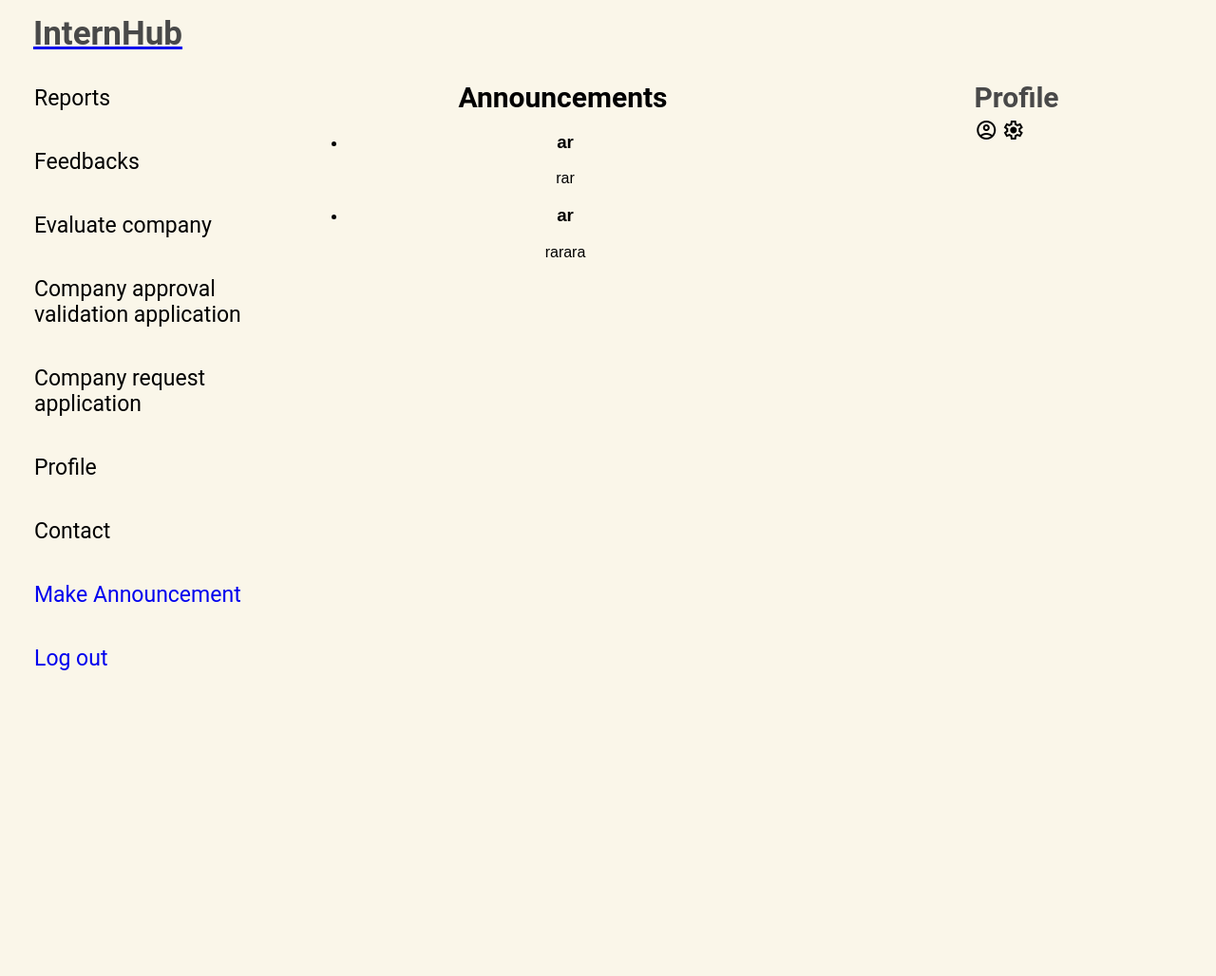
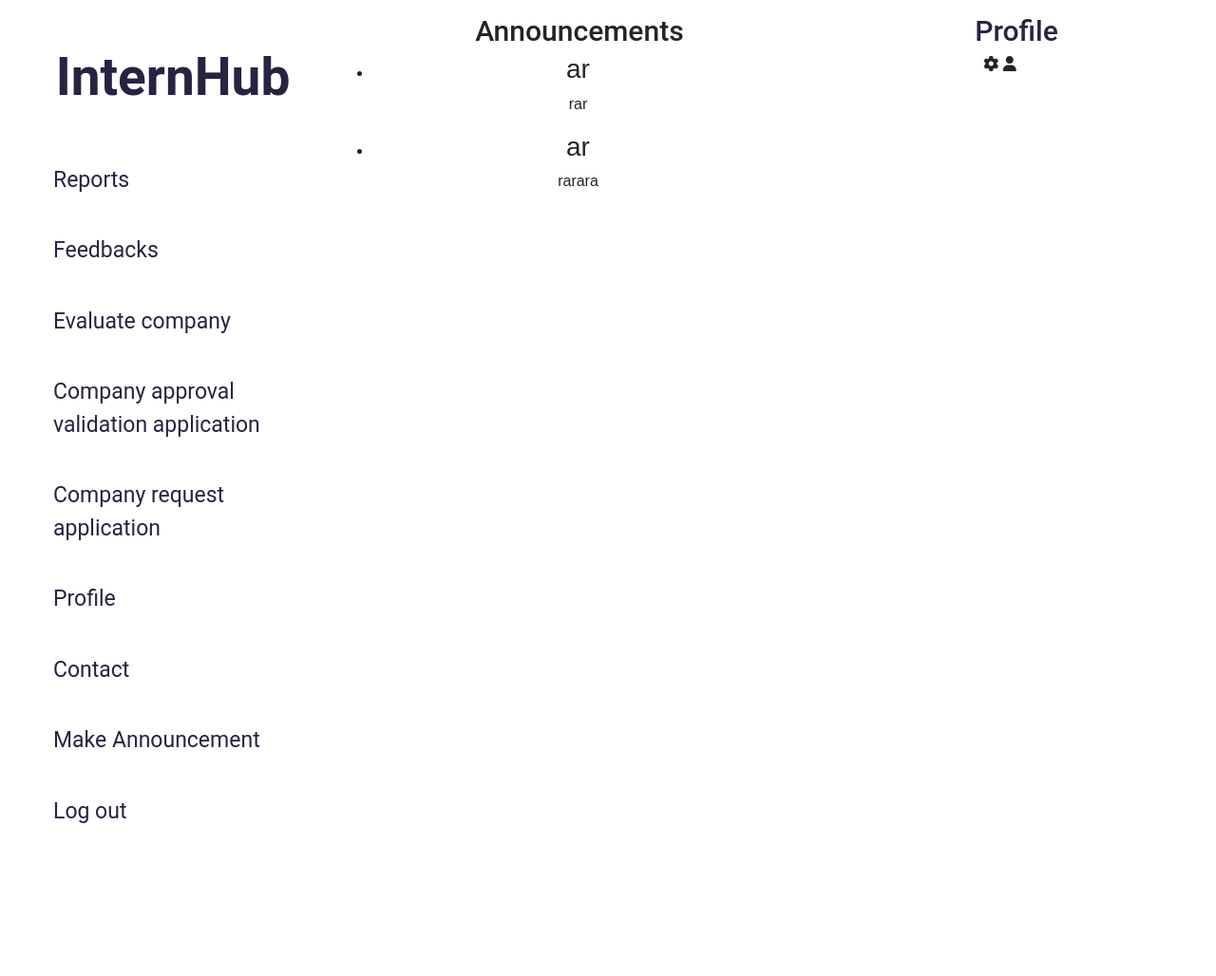
Before and after one commit to SarperArda/InternHub, a Django app: page / in a window 1280 px wide. Shown: the whole page at 95% size. Run offline with Django 4.2, Linux system fonts and the light colour scheme; a user stored in the database is signed in; data comes from the database, SQL or seed files in the repository; some libraries are stand-ins or nearby versions.

Commit message:
Main view updated
the colors and files changed

```diff
--- a/InternHub/main/static/main/home.css
+++ b/InternHub/main/static/main/home.css
@@ -1,9 +1,9 @@
 /* Colors*/
 :root {
-    --color-white-sand: #faf6e9;
-    --color-darker-sand: #ece8d9;
-    --color-cloud: #fffdf6;
-    --color-brown-sugar: #494949;
+    --color-dark-grey: #272343;
+    --color-snowbelt: #ffffff;
+    --color-light-green: #e3f6f5;
+    --color-green: #bae8e8;
 }
 
 /* Constants */
@@ -18,25 +18,8 @@
 body {
     margin: 0;
     padding: 0;
-    background-color: var(--color-cloud);
+    background-color: var(--color-snowbelt);
     font-family: sans-serif;
-}
-
-.page-header {
-    background-color: var(--color-white-sand);
-    overflow: hidden;
-    position: relative;
-    height: 70px;
-    width: 100%;
-}
-
-.page-header h1 {
-    font-family: "Roboto", sans-serif;
-    font-size: 35px;
-    color: var(--color-brown-sugar);
-    text-align: left;
-    margin: 15px 0 5px 35px;
-    position: relative;
 }
 
 .main-container {
@@ -45,13 +28,13 @@
     height: 100%;
     position: fixed;
     text-align: center;
-    grid-template-columns: 325px auto var(--profile-width);
+    grid-template-columns: 360px auto var(--profile-width);
 }
 
 .side-menu {
     grid-row: 1;
     grid-column: 1;
-    background-color: var(--color-white-sand);
+    background-color: var(--color-snowbelt);
     padding: 0;
     position: relative;
     width: 100%;
@@ -59,8 +42,8 @@
 }
 
 .side-menu nav {
-    background-color: var(--color-white-sand);
-    padding: 0 0 20px 0;
+    background-color: var(--color-snowbelt);
+    padding: 20px 0 20px 20px;
     position: relative;
     width: 325px;
     height: 100%;
@@ -72,32 +55,50 @@
     margin: 0;
 }
 
+.side-menu .title-li {
+    padding-bottom: 30px;
+    padding-top: 20px;
+}
+
+.side-menu .title {
+    font-family: "Roboto", sans-serif;
+    font-size: 55px;
+    color: var(--color-dark-grey);
+    text-align: left;
+    padding: 0 0 0 19px;
+    margin: 15px 0 5px 0;
+    text-decoration: none;
+    font-weight: bold;
+}
+
 .side-menu button {
     position: relative;
     font-family: "Roboto", sans-serif;
     text-align: left;
     outline: 0;
-    background-color: var(--color-white-sand);
+    background-color: var(--color-snowbelt);
     width: 100%;
     border: 0;
     padding: 20px 50px 20px 36px;
-    color: var(--color-snowbelt);
+    color: var(--color-dark-grey);
     font-size: 23px;
     -webkit-transition: all 0.3s ease;
     transition: all 0.3s ease;
     cursor: pointer;
+
+    border-radius: 15px;
 }
 
 .side-menu button:hover,
 .side-menu button:focus,
 .side-menu button:active {
-    background-color: var(--color-darker-sand);
+    background-color: var(--color-green);
 }
 
 .news-section {
     grid-row: 1;
     grid-column: 2;
-    background-color: var(--color-white-sand);
+    background-color: var(--color-snowbelt);
     padding: 0;
     position: relative;
     width: 100%;
@@ -114,7 +115,7 @@
 }
 
 .news-section nav {
-    background-color: var(--color-white-sand);
+    background-color: var(--color-snowbelt);
     position: relative;
     width: 100%;
     height: 100%;
@@ -123,7 +124,7 @@
 .profile-section {
     grid-row: 1;
     grid-column: 3;
-    background-color: var(--color-white-sand);
+    background-color: var(--color-snowbelt);
     padding: 0;
     position: relative;
     width: 100%;
@@ -133,14 +134,14 @@
 .profile-section h2 {
     font-family: "Roboto", sans-serif;
     font-size: 30px;
-    color: var(--color-brown-sugar);
+    color: var(--color-dark-grey);
     text-align: center;
     margin: 15px 0 5px 35px;
     position: relative;
 }
 
 .profile-section nav {
-    background-color: var(--color-white-sand);
+    background-color: var(--color-snowbelt);
     position: relative;
     width: var(--profile-width);
     height: 100%;
--- a/InternHub/main/templates/main/home.html
+++ b/InternHub/main/templates/main/home.html
@@ -4,15 +4,52 @@
 {% block title %}InternHub{% endblock %}
 
 {% block styling %}
+    <link rel="stylesheet" href="https://cdnjs.cloudflare.com/ajax/libs/bootstrap/5.0.0/css/bootstrap.min.css">
+    <link rel="stylesheet" href="https://cdnjs.cloudflare.com/ajax/libs/font-awesome/6.0.0-beta2/css/all.min.css">
     <link rel="stylesheet" type="text/css" href="{% static "main/home.css" %}">
-    <link rel="stylesheet" href="https://fonts.googleapis.com/css2?family=Material+Symbols+Outlined:opsz,wght,FILL,GRAD@20..48,100..700,0..1,-50..200" />
 {% endblock %}
 
 {% block body %}
     <div>
-        {% include 'navbar.html' %}
         <div class="main-container">
-            {% include 'side_menu.html' %}
+            <div class="side-menu">
+                <nav>
+                    <ul>
+                        <li class="title-li">
+                            <a class="title" href="{% url 'main:home' %}">InternHub</a>
+                        </li>
+                        <li>
+                            <button>Reports</button>
+                        </li>
+                        <li>
+                            <button>Feedbacks</button>
+                        </li>
+                        <li>
+                            <button>Evaluate company</button>
+                        </li>
+                        <li>
+                            <button>Company approval validation application</button>
+                        </li>
+                        <li>
+                            <button>Company request application</button>
+                        </li>
+                        <li>
+                            <button>Profile</button>
+                        </li>
+                        <li>
+                            <button>Contact</button>
+                        </li>
+                        {% if request.user.role != "STUDENT" and request.user.role != "INSTRUCTOR" and request%}
+                            <li>
+                                <a href="{% url 'announcements:announce'%}"><button>Make Announcement</button></a>
+                            </li>
+                        {% endif %}
+                        <li>
+                            <a href="{% url 'users:logout' %}"><button>Log out</button></a>
+                        </li>
+                    </ul>
+                </nav>
+            </div>
             <div class="news-section">
                 <h2>Announcements</h2>
                     {% if announcements|length == 0 %}
@@ -33,13 +70,8 @@
             <div class="profile-section">
                 <h2>Profile</h2>
                 <nav>
-                    <!-- placeholder -->
-                    <span class="material-symbols-outlined">
-                        account_circle
-                    </span>
-                    <span class="material-symbols-outlined">
-                            settings
-                    </span>
+                    <i class="fa-solid fa-gear"></i>
+                    <i class="fa-solid fa-user"></i>
                 </nav>
             </div>
         </div>
--- a/InternHub/templates/base.html
+++ b/InternHub/templates/base.html
@@ -3,11 +3,13 @@
 <head>
     <meta charset="UTF-8">
     <meta name="viewport" content="width=device-width, initial-scale=1.0">
+    <link href="https://cdn.jsdelivr.net/npm/bootstrap@5.3.0-alpha3/dist/css/bootstrap.min.css" rel="stylesheet" integrity="sha384-KK94CHFLLe+nY2dmCWGMq91rCGa5gtU4mk92HdvYe+M/SXH301p5ILy+dN9+nJOZ" crossorigin="anonymous">
     <title>{% block title %}{% endblock %}</title>
     {% block styling %}
     {% endblock %}
 </head>
 <body>
+    <script src="https://cdn.jsdelivr.net/npm/bootstrap@5.3.0-alpha3/dist/js/bootstrap.bundle.min.js" integrity="sha384-ENjdO4Dr2bkBIFxQpeoTz1HIcje39Wm4jDKdf19U8gI4ddQ3GYNS7NTKfAdVQSZe" crossorigin="anonymous"></script>
 {% block body %}
 {% endblock %}
 </body>
--- a/InternHub/templates/navbar.html
+++ /dev/null
@@ -1,3 +0,0 @@
-<div class="page-header">
-    <a href="{% url 'main:home' %}"><h1>InternHub</h1></a>
-</div>
```
Also changed, not shown: InternHub/templates/side_menu.html (deleted, +0 -35 lines), Student Main View/index.html (deleted, +0 -57 lines), Student Main View/style.css (deleted, +0 -150 lines).
